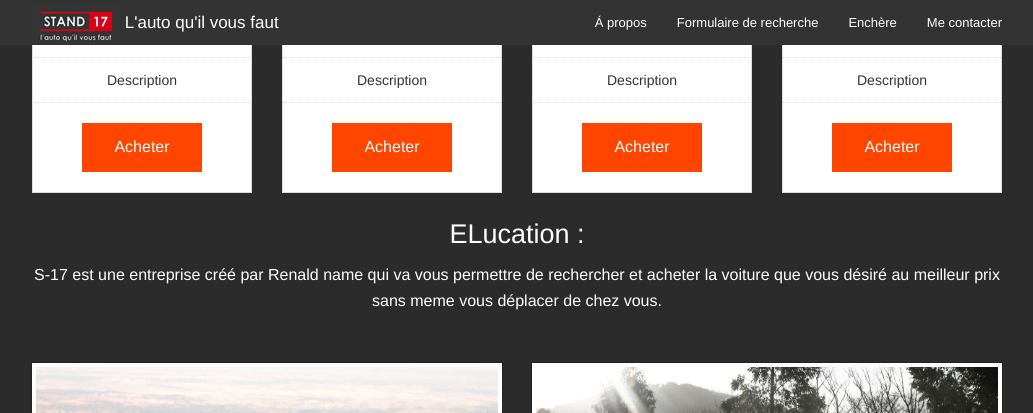
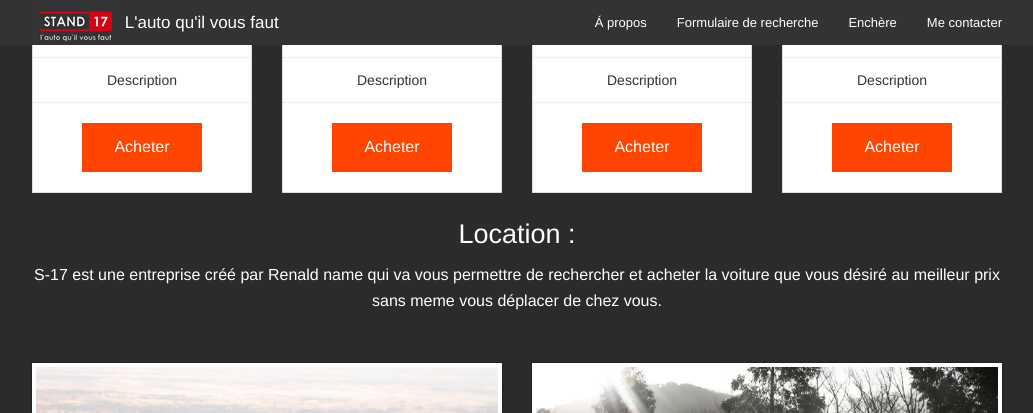
Before and after one commit to Thegeiger/S-17, a Jekyll site: the page built from index.html, in a window 1280 px wide and 900 px high, scrolled down 3018 px. Shown: the top 413 px of the window, without its empty margins (123-1156 px from the left). Built offline with Jekyll 4.4.1, drawn with Linux system fonts in a browser that asks for light colours.

Commit message:
Updated 'index.html' via CloudCannon

```diff
--- a/index.html
+++ b/index.html
@@ -700,7 +700,7 @@
             {% endcase %}
             <div class="row">
               <div class="large-12 columns">
-                <h3 class="text-center">ELucation : </h3>
+                <h3 class="text-center">Location : </h3>
                 <p class="text-center editable">
                   S-17 est une entreprise créé par Renald name qui va vous permettre de rechercher et acheter la voiture que vous désiré au meilleur prix sans meme vous déplacer de chez vous.
                 </p>
```
